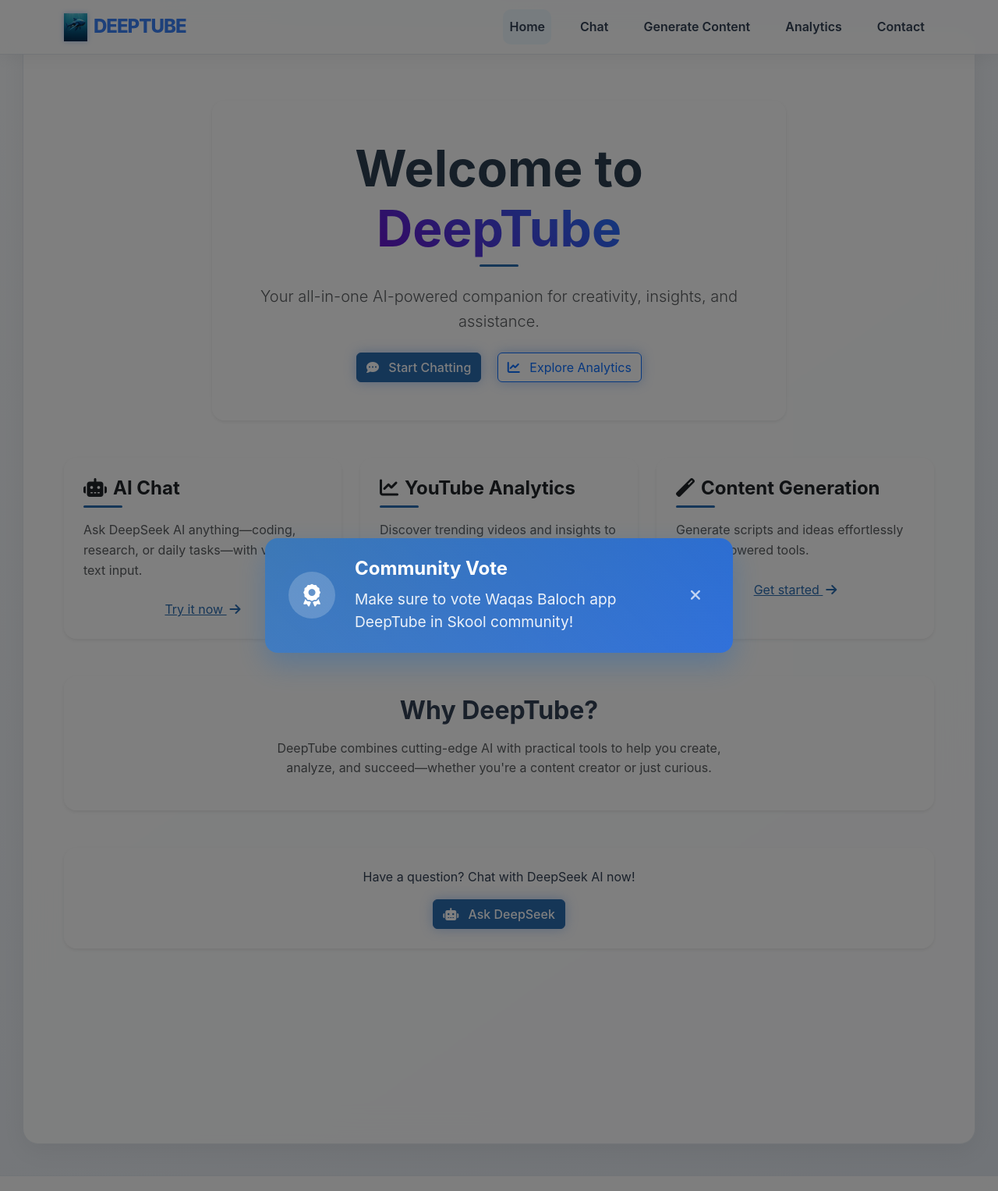
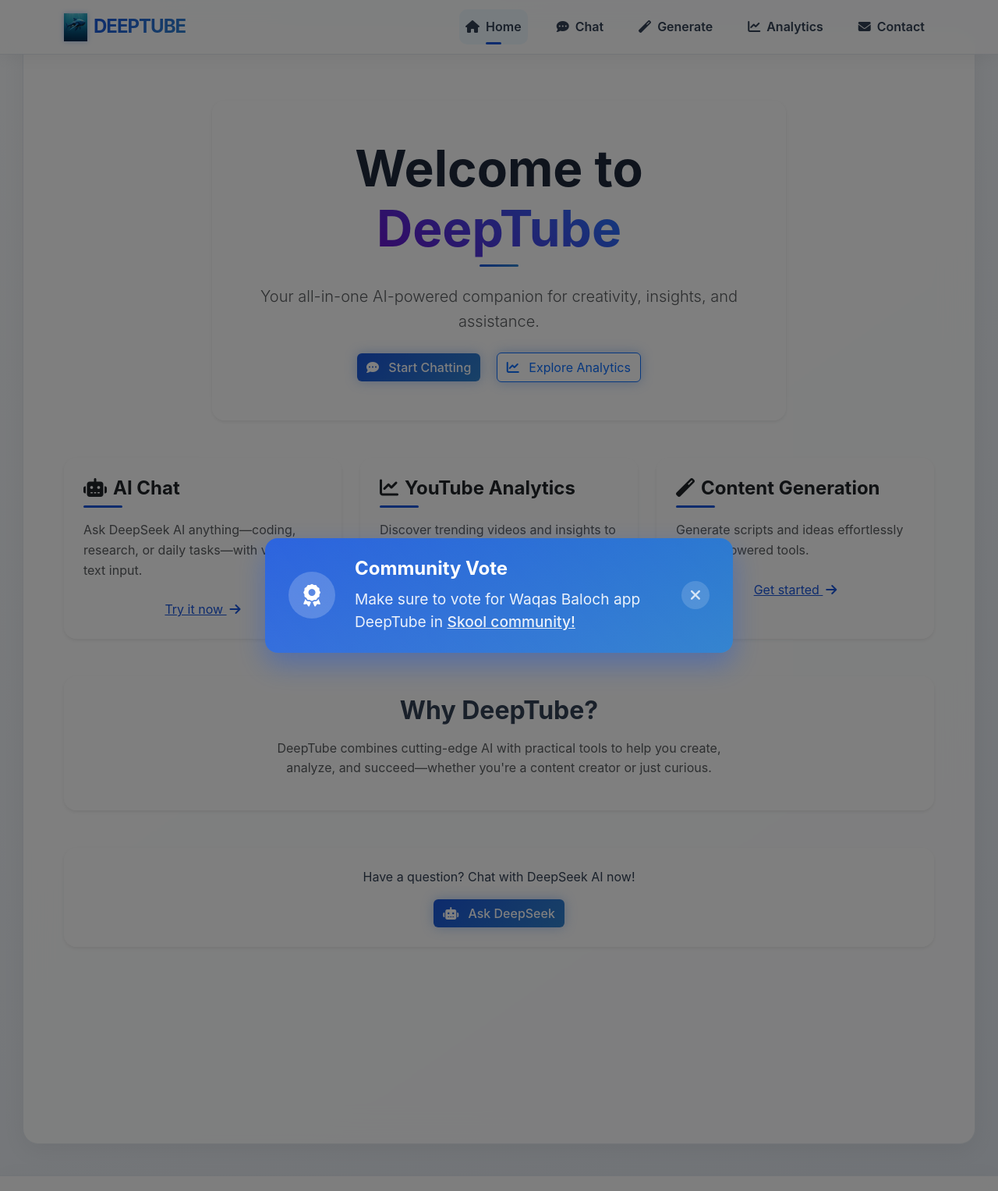
Before and after one commit to Waqas-Baloch99/DeepTube, a Django app: page / in a window 1280 px wide. Shown: the whole page at 78% size. Run offline with Django 5.2, Linux system fonts and the light colour scheme.

Commit message:
Update base.html

```diff
--- a/youtubeapp/templates/youtubeapp/base.html
+++ b/youtubeapp/templates/youtubeapp/base.html
@@ -11,12 +11,17 @@
     <!-- Custom CSS -->
     <style>
         :root {
-            --primary-blue: #2b6cb0;
-            --light-blue: #ebf8ff;
-            --hover-blue: #3182ce;
-            --background-blue: #ebf8ff;
-            --text-dark: #2d3748;
-            --text-light: #4a5568;
+            --primary-blue: #1a56db;
+            --secondary-blue: #3182ce;
+            --light-blue: #e6f0ff;
+            --hover-blue: #1e429f;
+            --background-blue: #f0f7ff;
+            --text-dark: #1e293b;
+            --text-light: #64748b;
+            --vote-link-hover: #ffffff;
+            --deepseek-gradient-start: #1a56db;
+            --deepseek-gradient-end: #3182ce;
+            --card-shadow: 0 10px 25px -5px rgba(59, 130, 246, 0.1), 0 8px 10px -6px rgba(59, 130, 246, 0.05);
         }
 
         body {
@@ -26,22 +31,25 @@
             flex-direction: column;
             padding-top: 76px;
             color: var(--text-dark);
+            font-family: 'Segoe UI', -apple-system, BlinkMacSystemFont, sans-serif;
         }
 
         .navbar {
-            background: rgba(255, 255, 255, 0.9);
+            background: rgba(255, 255, 255, 0.95);
             backdrop-filter: blur(10px);
-            box-shadow: 0 2px 10px rgba(0, 0, 0, 0.05);
+            box-shadow: 0 2px 15px rgba(0, 0, 0, 0.08);
             height: 70px;
             border-bottom: 1px solid rgba(203, 213, 224, 0.3);
+            padding: 0.5rem 1rem;
         }
 
         .navbar-brand {
             color: var(--primary-blue) !important;
-            font-weight: bold;
+            font-weight: 700;
             display: flex;
             align-items: center;
             font-size: 1.5rem;
+            letter-spacing: -0.5px;
         }
 
         .nav-link {
@@ -49,13 +57,14 @@
             transition: all 0.2s ease;
             padding: 0.5rem 1rem;
             margin: 0 0.25rem;
-            border-radius: 0.25rem;
+            border-radius: 0.375rem;
             font-weight: 500;
+            position: relative;
         }
 
         .nav-link:hover {
             color: var(--primary-blue) !important;
-            background-color: rgba(235, 248, 255, 0.8);
+            background-color: rgba(235, 248, 255, 0.5);
         }
 
         .nav-link.active {
@@ -64,58 +73,83 @@
             font-weight: 600;
         }
 
+        .nav-link.active::after {
+            content: '';
+            position: absolute;
+            bottom: 0;
+            left: 50%;
+            transform: translateX(-50%);
+            width: 20px;
+            height: 3px;
+            background: var(--primary-blue);
+            border-radius: 3px;
+        }
+
         .btn-primary {
-            background-color: var(--primary-blue);
-            border-color: var(--primary-blue);
+            background: linear-gradient(135deg, var(--deepseek-gradient-start), var(--deepseek-gradient-end));
+            border: none;
             transition: all 0.3s;
             font-weight: 500;
+            box-shadow: 0 4px 12px rgba(26, 86, 219, 0.2);
         }
 
         .btn-primary:hover {
-            background-color: var(--hover-blue);
-            border-color: var(--hover-blue);
+            background: linear-gradient(135deg, var(--hover-blue), var(--secondary-blue));
             transform: translateY(-2px);
+            box-shadow: 0 6px 15px rgba(26, 86, 219, 0.3);
         }
 
         .card {
             border: none;
-            background: rgba(255, 255, 255, 0.9);
+            background: rgba(255, 255, 255, 0.95);
             backdrop-filter: blur(10px);
-            box-shadow: 0 8px 32px rgba(66, 135, 245, 0.1);
-            transition: transform 0.3s;
+            box-shadow: var(--card-shadow);
+            transition: transform 0.3s, box-shadow 0.3s;
+            border-radius: 0.75rem;
         }
 
         .card:hover {
             transform: translateY(-5px);
+            box-shadow: 0 15px 30px -5px rgba(59, 130, 246, 0.15), 0 10px 15px -6px rgba(59, 130, 246, 0.1);
         }
 
         .form-control {
-            border: 2px solid #eef2f7;
+            border: 2px solid #e2e8f0;
             padding: 0.75rem;
             transition: all 0.3s;
+            border-radius: 0.5rem;
         }
 
         .form-control:focus {
             border-color: var(--primary-blue);
-            box-shadow: 0 0 0 0.25rem rgba(66, 135, 245, 0.1);
+            box-shadow: 0 0 0 3px rgba(26, 86, 219, 0.15);
         }
 
         .form-label {
             font-weight: 500;
-            color: #2c3e50;
+            color: var(--text-dark);
         }
 
         footer {
-            background: rgba(255, 255, 255, 0.9);
+            background: linear-gradient(to right, rgba(255, 255, 255, 0.95), rgba(240, 247, 255, 0.95));
             backdrop-filter: blur(10px);
             border-top: 1px solid rgba(203, 213, 224, 0.3);
             margin-top: auto;
-            padding: 1.5rem 0;
+            padding: 2rem 0;
             color: var(--text-light);
+            box-shadow: 0 -5px 20px rgba(0, 0, 0, 0.02);
+        }
+
+        footer a {
+            transition: color 0.2s;
+        }
+
+        footer a:hover {
+            color: var(--primary-blue) !important;
         }
 
         h1 {
-            color: #2c3e50;
+            color: var(--text-dark);
             font-weight: 700;
             margin-bottom: 2rem;
             position: relative;
@@ -129,7 +163,7 @@
             transform: translateX(-50%);
             width: 50px;
             height: 3px;
-            background: var(--primary-blue);
+            background: linear-gradient(to right, var(--deepseek-gradient-start), var(--deepseek-gradient-end));
             border-radius: 3px;
         }
 
@@ -163,11 +197,11 @@
         .vote-notification-content {
             display: flex;
             align-items: center;
-            background: linear-gradient(135deg, var(--primary-blue), #2d6ed9);
+            background: linear-gradient(135deg, var(--deepseek-gradient-start), var(--deepseek-gradient-end));
             color: white;
             padding: 25px 30px;
             border-radius: 16px;
-            box-shadow: 0 15px 35px rgba(43, 108, 176, 0.4);
+            box-shadow: 0 15px 35px rgba(26, 86, 219, 0.4);
             position: relative;
             overflow: hidden;
             width: 90%;
@@ -206,6 +240,8 @@
 
         .vote-message {
             flex: 1;
+            position: relative;
+            z-index: 1;
         }
 
         .vote-message h5 {
@@ -221,8 +257,21 @@
             line-height: 1.5;
         }
 
+        .vote-message a {
+            color: white;
+            text-decoration: underline;
+            transition: all 0.2s ease;
+            font-weight: 500;
+        }
+
+        .vote-message a:hover {
+            color: var(--vote-link-hover);
+            text-decoration: underline;
+            opacity: 0.9;
+        }
+
         .vote-close-btn {
-            background: transparent;
+            background: rgba(255, 255, 255, 0.2);
             border: none;
             color: white;
             width: 36px;
@@ -235,23 +284,39 @@
             transition: all 0.2s ease;
             padding: 0;
             margin-left: 15px;
-            opacity: 0.7;
+            opacity: 0.8;
             font-size: 1.2rem;
+            position: relative;
+            z-index: 2;
         }
 
         .vote-close-btn:hover {
-            background: rgba(255, 255, 255, 0.2);
+            background: rgba(255, 255, 255, 0.3);
             opacity: 1;
+            transform: scale(1.1);
         }
 
         @keyframes pulse {
-            0% { box-shadow: 0 0 0 0 rgba(43, 108, 176, 0.7); }
-            70% { box-shadow: 0 0 0 15px rgba(43, 108, 176, 0); }
-            100% { box-shadow: 0 0 0 0 rgba(43, 108, 176, 0); }
+            0% { box-shadow: 0 0 0 0 rgba(26, 86, 219, 0.7); }
+            70% { box-shadow: 0 0 0 15px rgba(26, 86, 219, 0); }
+            100% { box-shadow: 0 0 0 0 rgba(26, 86, 219, 0); }
         }
 
         .vote-notification.show .vote-icon {
             animation: pulse 2s infinite;
+        }
+
+        /* DeepSeek-inspired elements */
+        .deepseek-gradient-text {
+            background: linear-gradient(135deg, var(--deepseek-gradient-start), var(--deepseek-gradient-end));
+            -webkit-background-clip: text;
+            background-clip: text;
+            -webkit-text-fill-color: transparent;
+            font-weight: 700;
+        }
+
+        .hover-primary:hover {
+            color: var(--primary-blue) !important;
         }
     </style>
 
@@ -269,7 +334,7 @@
         <div class="container">
             <a class="navbar-brand" href="{% url 'youtubeapp:home' %}">
                 <img src="{% static 'youtubeapp/images/deepseek-logo.png' %}" alt="DeepTube Logo" width="30" class="me-2">
-                DeepTube
+                <span class="deepseek-gradient-text">DeepTube</span>
             </a>
             <button class="navbar-toggler" type="button" data-bs-toggle="collapse" data-bs-target="#navbarNav">
                 <span class="navbar-toggler-icon"></span>
@@ -277,19 +342,29 @@
             <div class="collapse navbar-collapse" id="navbarNav">
                 <ul class="navbar-nav ms-auto">
                     <li class="nav-item">
-                        <a class="nav-link {% if request.path == '/' %}active{% endif %}" href="{% url 'youtubeapp:home' %}">Home</a>
+                        <a class="nav-link {% if request.path == '/' %}active{% endif %}" href="{% url 'youtubeapp:home' %}">
+                            <i class="fas fa-home me-1"></i> Home
+                        </a>
                     </li>
                     <li class="nav-item">
-                        <a class="nav-link {% if request.path == '/chat/' %}active{% endif %}" href="{% url 'youtubeapp:index' %}">Chat</a>
+                        <a class="nav-link {% if request.path == '/chat/' %}active{% endif %}" href="{% url 'youtubeapp:index' %}">
+                            <i class="fas fa-comment-dots me-1"></i> Chat
+                        </a>
                     </li>
                     <li class="nav-item">
-                        <a class="nav-link {% if 'script_generation' in request.path %}active{% endif %}" href="{% url 'youtubeapp:script_generation' %}">Generate Content</a>
+                        <a class="nav-link {% if 'script_generation' in request.path %}active{% endif %}" href="{% url 'youtubeapp:script_generation' %}">
+                            <i class="fas fa-magic me-1"></i> Generate
+                        </a>
                     </li>
                     <li class="nav-item">
-                        <a class="nav-link {% if 'youtube_analytics' in request.path %}active{% endif %}" href="{% url 'youtubeapp:youtube_analytics' %}">Analytics</a>
+                        <a class="nav-link {% if 'youtube_analytics' in request.path %}active{% endif %}" href="{% url 'youtubeapp:youtube_analytics' %}">
+                            <i class="fas fa-chart-line me-1"></i> Analytics
+                        </a>
                     </li>
                     <li class="nav-item">
-                        <a class="nav-link {% if 'contact' in request.path %}active{% endif %}" href="{% url 'youtubeapp:contact' %}">Contact</a>
+                        <a class="nav-link {% if 'contact' in request.path %}active{% endif %}" href="{% url 'youtubeapp:contact' %}">
+                            <i class="fas fa-envelope me-1"></i> Contact
+                        </a>
                     </li>
                 </ul>
             </div>
@@ -317,27 +392,37 @@
             <div class="row align-items-center">
                 <div class="col-md-6">
                     <div class="d-flex align-items-center">
-                        <img src="{% static 'youtubeapp/images/deepseek-logo.png' %}" alt="DeepTube Logo" width="25" class="me-2">
-                        <h5 class="text-primary mb-0">DeepTube</h5>
+                        <img src="{% static 'youtubeapp/images/deepseek-logo.png' %}" alt="DeepTube Logo" width="28" class="me-2">
+                        <h5 class="deepseek-gradient-text mb-0">DeepTube</h5>
                     </div>
                     <p class="text-muted mt-2">© 2025 DeepTube. All rights reserved.</p>
                 </div>
                 <div class="col-md-6">
                     <ul class="list-inline mb-0 text-md-end">
                         <li class="list-inline-item me-3">
-                            <a href="{% url 'youtubeapp:home' %}" class="text-muted text-decoration-none hover-primary">Home</a>
+                            <a href="{% url 'youtubeapp:home' %}" class="text-muted text-decoration-none hover-primary">
+                                <i class="fas fa-home me-1"></i> Home
+                            </a>
                         </li>
                         <li class="list-inline-item me-3">
-                            <a href="{% url 'youtubeapp:index' %}" class="text-muted text-decoration-none hover-primary">Chat</a>
+                            <a href="{% url 'youtubeapp:index' %}" class="text-muted text-decoration-none hover-primary">
+                                <i class="fas fa-comment-dots me-1"></i> Chat
+                            </a>
                         </li>
                         <li class="list-inline-item me-3">
-                            <a href="{% url 'youtubeapp:script_generation' %}" class="text-muted text-decoration-none hover-primary">Generate Content</a>
+                            <a href="{% url 'youtubeapp:script_generation' %}" class="text-muted text-decoration-none hover-primary">
+                                <i class="fas fa-magic me-1"></i> Generate
+                            </a>
                         </li>
                         <li class="list-inline-item me-3">
-                            <a href="{% url 'youtubeapp:youtube_analytics' %}" class="text-muted text-decoration-none hover-primary">Analytics</a>
+                            <a href="{% url 'youtubeapp:youtube_analytics' %}" class="text-muted text-decoration-none hover-primary">
+                                <i class="fas fa-chart-line me-1"></i> Analytics
+                            </a>
                         </li>
                         <li class="list-inline-item me-3">
-                            <a href="{% url 'youtubeapp:contact' %}" class="text-muted text-decoration-none hover-primary">Contact</a>
+                            <a href="{% url 'youtubeapp:contact' %}" class="text-muted text-decoration-none hover-primary">
+                                <i class="fas fa-envelope me-1"></i> Contact
+                            </a>
                         </li>
                         <li class="list-inline-item">
                             <a href="https://github.com/Waqas-Baloch99/DeepTube" target="_blank" class="text-muted hover-primary">
@@ -352,6 +437,7 @@
 
     <!-- Bootstrap JS -->
     <script src="https://cdn.jsdelivr.net/npm/bootstrap@5.3.3/dist/js/bootstrap.bundle.min.js" integrity="sha384-YvpcrYf0tY3lHB60NNkmXc5s9fDVZLESaAA55NDzOxhy9GkcIdslK1eN7N6jIeHz" crossorigin="anonymous"></script>
+
     <!-- Voting Notification -->
     <div id="voteNotification" class="vote-notification">
         <div class="vote-notification-content">
@@ -360,9 +446,9 @@
             </div>
             <div class="vote-message">
                 <h5>Community Vote</h5>
-                <p>Make sure to vote Waqas Baloch app DeepTube in Skool community!</p>
+                <p>Make sure to vote for Waqas Baloch app DeepTube in <a href="https://www.skool.com/coder" target="_blank" class="text-white text-decoration-underline">Skool community!</a></p>
             </div>
-            <button id="closeVoteNotification" class="vote-close-btn">
+            <button id="closeVoteNotification" class="vote-close-btn" aria-label="Close notification">
                 <i class="fas fa-times"></i>
             </button>
         </div>
@@ -371,42 +457,31 @@
     <!-- Vote Notification Script -->
     <script>
     document.addEventListener('DOMContentLoaded', function() {
-    try {
-        // Get DOM elements
         const voteNotification = document.getElementById('voteNotification');
         const closeVoteBtn = document.getElementById('closeVoteNotification');
 
-        // Check if elements exist
-        if (!voteNotification || !closeVoteBtn) {
-            console.error('Notification elements not found in DOM');
-            return;
-        }
-
-        // Show notification after 1.5 seconds
-        const showNotification = setTimeout(() => {
+        // Show notification after 1.5 seconds on every page load
+        setTimeout(() => {
             voteNotification.classList.add('show');
         }, 1500);
 
-        // Close notification handler
-        const closeNotification = () => {
+        // Close notification when close button is clicked
+        closeVoteBtn.addEventListener('click', function(e) {
+            e.preventDefault();
+            e.stopPropagation();
             voteNotification.classList.remove('show');
-            // Clean up timeout if still pending
-            clearTimeout(showNotification);
-        };
-
-        // Add click event listener
-        closeVoteBtn.addEventListener('click', closeNotification);
-
-        // Optional: Clean up event listener when page unloads
-        window.addEventListener('unload', () => {
-            closeVoteBtn.removeEventListener('click', closeNotification);
         });
 
-    } catch (error) {
-        console.error('Error in notification system:', error);
+        // Also close when clicking outside the notification content
+        voteNotification.addEventListener('click', function(e) {
+            // Only close if clicking the background overlay, not the content
+            if (e.target === voteNotification) {
+                voteNotification.classList.remove('show');
             }
         });
+    });
     </script>
+
     {% block extra_js %}{% endblock %}
 </body>
 </html>
```
Lines whose indentation alone changed are shown as unchanged.
